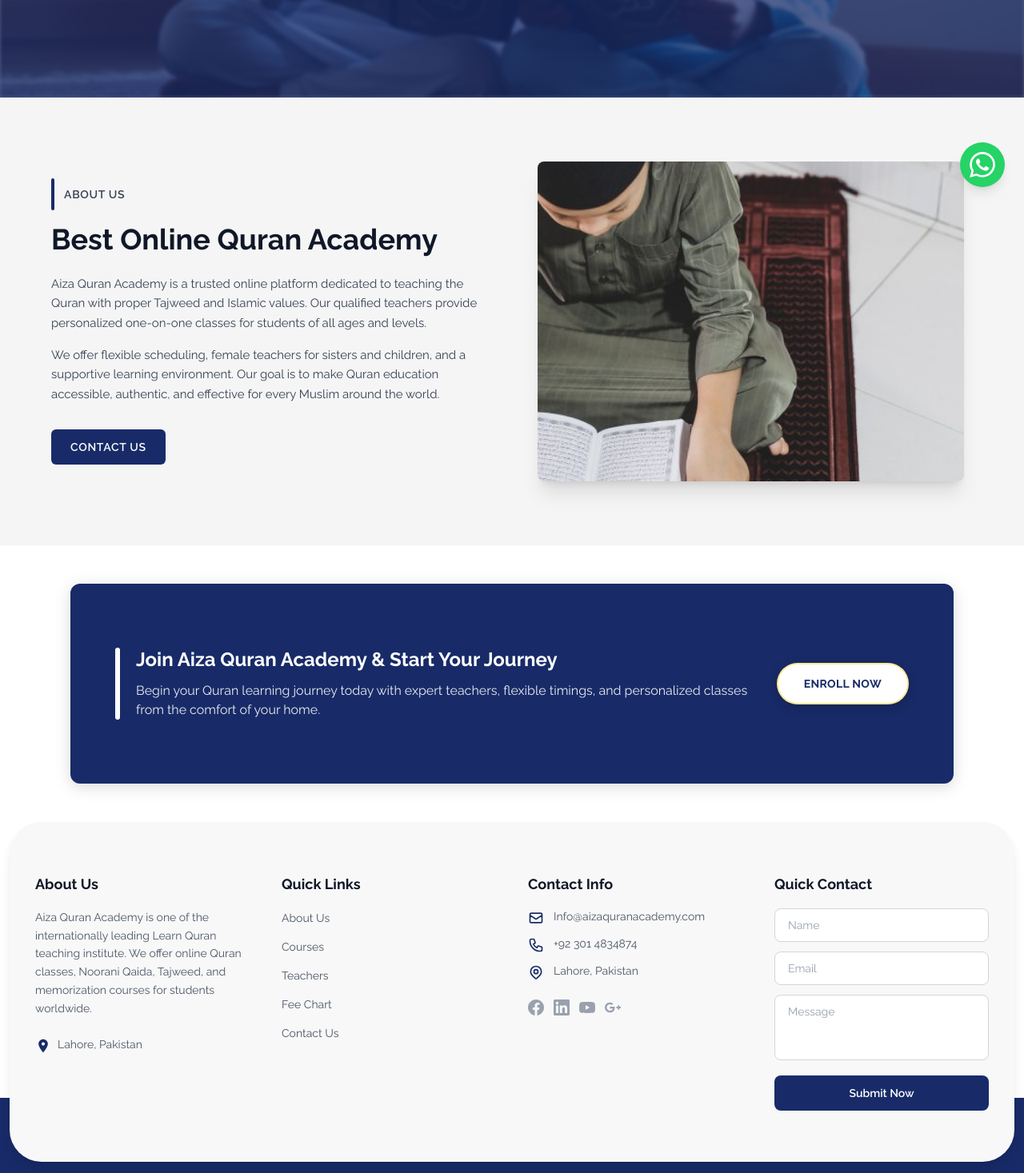
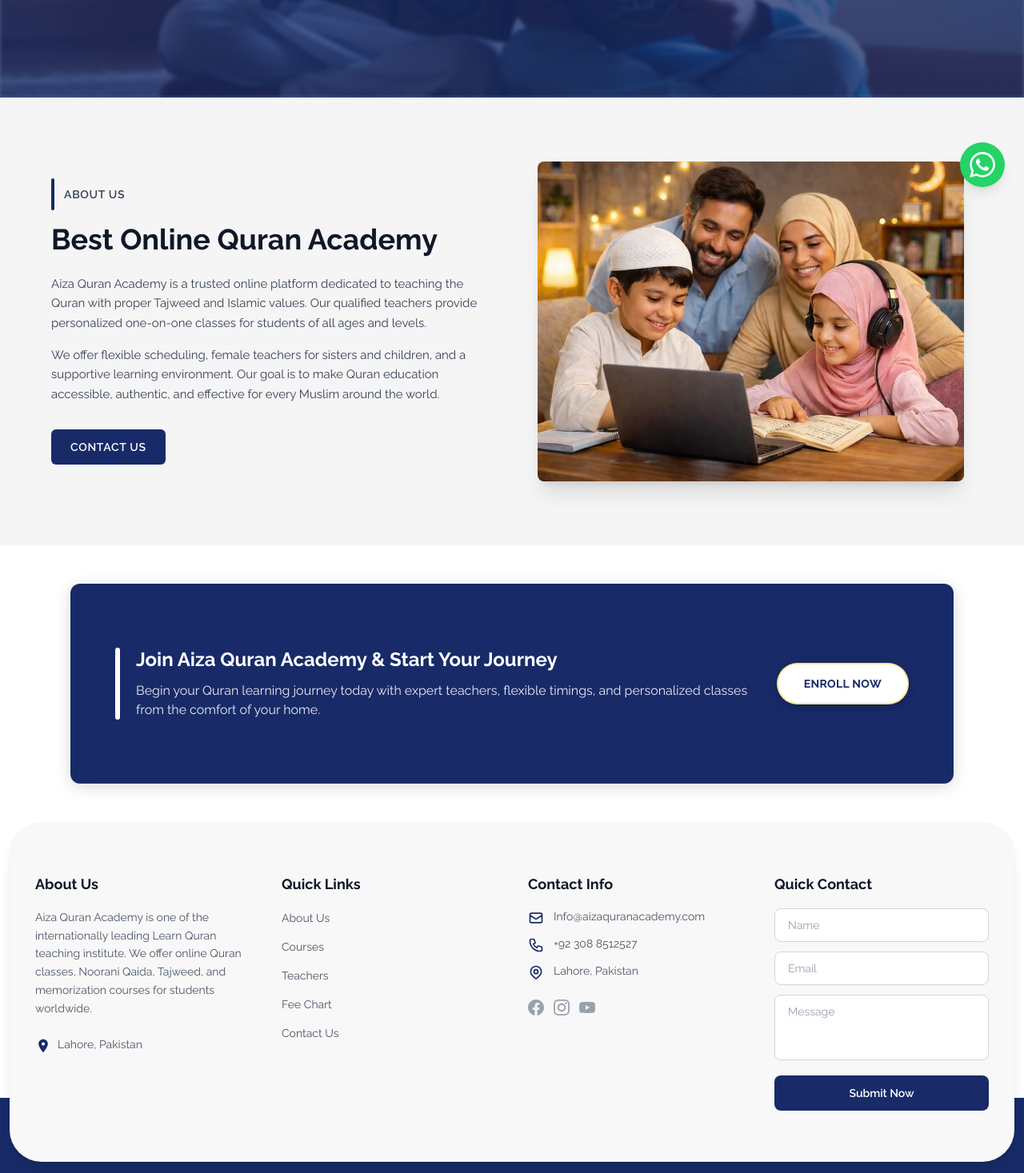
Before and after one commit to FaizanRasool402/quranacademy, a Next.js app: page /Aboutus in a window 1280 px wide. Shown: the part 542-2009 px from the top of the page at 80% size. Built offline with nearby package versions, Linux system fonts and the light colour scheme.

Commit message:
Done hy bs

```diff
--- a/components/Footer.tsx
+++ b/components/Footer.tsx
@@ -14,23 +14,18 @@
 const socialLinks = [
   {
     label: "Facebook",
-    href: "#",
+    href: "https://www.facebook.com/share/1B1FDJrt96/",
     icon: "M24 12.073c0-6.627-5.373-12-12-12s-12 5.373-12 12c0 5.99 4.388 10.954 10.125 11.854v-8.385H7.078v-3.47h3.047V9.43c0-3.007 1.792-4.669 4.533-4.669 1.312 0 2.686.235 2.686.235v2.953H15.83c-1.491 0-1.956.925-1.956 1.874v2.25h3.328l-.532 3.47h-2.796v8.385C19.612 23.027 24 18.062 24 12.073z",
   },
   {
-    label: "LinkedIn",
-    href: "#",
-    icon: "M20.447 20.452h-3.554v-5.569c0-1.328-.027-3.037-1.852-3.037-1.853 0-2.136 1.445-2.136 2.939v5.667H9.351V9h3.414v1.561h.046c.477-.9 1.637-1.85 3.37-1.85 3.601 0 4.267 2.37 4.267 5.455v6.286zM5.337 7.433c-1.144 0-2.063-.926-2.063-2.065 0-1.138.92-2.063 2.063-2.063 1.14 0 2.064.925 2.064 2.063 0 1.139-.925 2.065-2.064 2.065zm1.782 13.019H3.555V9h3.564v11.452zM22.225 0H1.771C.792 0 0 .774 0 1.729v20.542C0 23.227.792 24 1.771 24h20.451C23.2 24 24 23.227 24 22.271V1.729C24 .774 23.2 0 22.222 0h.003z",
+    label: "Instagram",
+    href: "https://www.instagram.com/kids_quran_academy?igsh=cXB1MmY5amE3bWNs",
+    icon: "M12 2.163c3.204 0 3.584.012 4.85.07 3.252.148 4.771 1.691 4.919 4.919.058 1.265.069 1.645.069 4.849 0 3.205-.012 3.584-.069 4.849-.149 3.225-1.664 4.771-4.919 4.919-1.266.058-1.644.07-4.85.07-3.204 0-3.584-.012-4.849-.07-3.26-.149-4.771-1.699-4.919-4.92-.058-1.265-.07-1.644-.07-4.849 0-3.204.013-3.583.07-4.849.149-3.227 1.664-4.771 4.919-4.919 1.266-.057 1.645-.069 4.849-.069zm0-2.163c-3.259 0-3.667.014-4.947.072-4.358.2-6.78 2.618-6.98 6.98-.059 1.281-.073 1.689-.073 4.948 0 3.259.014 3.668.072 4.948.2 4.358 2.618 6.78 6.98 6.98 1.281.058 1.689.072 4.948.072 3.259 0 3.668-.014 4.948-.072 4.354-.2 6.782-2.618 6.979-6.98.059-1.28.073-1.689.073-4.948 0-3.259-.014-3.667-.072-4.947-.196-4.354-2.617-6.78-6.979-6.98-1.281-.059-1.69-.073-4.949-.073zm0 5.838c-3.403 0-6.162 2.759-6.162 6.162s2.759 6.163 6.162 6.163 6.162-2.759 6.162-6.163c0-3.403-2.759-6.162-6.162-6.162zm0 10.162c-2.209 0-4-1.79-4-4 0-2.209 1.791-4 4-4s4 1.791 4 4c0 2.21-1.791 4-4 4zm6.406-11.845c-.796 0-1.441.645-1.441 1.44s.645 1.44 1.441 1.44c.795 0 1.439-.645 1.439-1.44s-.644-1.44-1.439-1.44z",
   },
   {
     label: "YouTube",
-    href: "#",
+    href: "https://youtube.com/@digi-talquranacademyfemale3361?si=wmfL3uh0gmwwoyIR",
     icon: "M23.498 6.186a3.016 3.016 0 0 0-2.122-2.136C19.505 3.545 12 3.545 12 3.545s-7.505 0-9.377.505A3.017 3.017 0 0 0 .502 6.186C0 8.07 0 12 0 12s0 3.93.502 5.814a3.016 3.016 0 0 0 2.122 2.136c1.871.505 9.376.505 9.376.505s7.505 0 9.377-.505a3.015 3.015 0 0 0 2.122-2.136C24 15.93 24 12 24 12s0-3.93-.502-5.814zM9.545 15.568V8.432L15.818 12l-6.273 3.568z",
-  },
-  {
-    label: "Google Plus",
-    href: "#",
-    icon: "M7.635 10.909v2.619h4.335c-.173 1.125-1.31 3.295-4.331 3.295-2.604 0-4.731-2.16-4.731-4.823 0-2.662 2.122-4.822 4.728-4.822 1.485 0 2.479.633 3.045 1.178l2.073-1.994c-1.33-1.245-3.056-1.995-5.115-1.995C3.412 4.365 0 7.785 0 12s3.414 7.635 7.635 7.635c4.41 0 7.332-3.098 7.332-7.461 0-.501-.054-.885-.12-1.265H7.635zm16.365 0h-2.183V8.726h-2.183v2.183h-2.182v2.181h2.182v2.184h2.183v-2.184H24",
   },
 ];
 
@@ -166,10 +161,10 @@
                       />
                     </svg>
                     <a
-                      href="tel:+923014834874"
+                      href="tel:+923088512527"
                       className="hover:text-[#182b68] transition-colors"
                     >
-                      +92 301 4834874
+                      +92 308 8512527
                     </a>
                   </li>
                   <li className="flex items-start gap-3 text-gray-600 text-sm">
@@ -202,6 +197,8 @@
                     <a
                       key={index}
                       href={social.href}
+                      target="_blank"
+                      rel="noopener noreferrer"
                       aria-label={social.label}
                       className="text-gray-400 hover:text-[#182b68] transition-colors"
                     >
--- a/components/HomeAbout.tsx
+++ b/components/HomeAbout.tsx
@@ -76,7 +76,7 @@
             {/* Right - Image */}
             <div ref={rightRef} className="slide-from-right relative rounded-lg overflow-hidden shadow-xl aspect-[4/3] max-h-[300px] sm:max-h-[350px] md:max-h-[400px] order-first md:order-none">
               <Image
-                src="/images/choto.jpg"
+                src="/images/teach.jpeg"
                 alt="Student reading Quran"
                 fill
                 className="object-cover"
--- a/components/MemorizationOutline.tsx
+++ b/components/MemorizationOutline.tsx
@@ -30,7 +30,7 @@
           {/* Right - Image */}
           <div className="relative w-full md:w-1/2 aspect-[4/3] sm:aspect-[16/10] md:aspect-auto md:min-h-[300px] lg:min-h-[360px] xl:min-h-[400px] order-2">
             <Image
-              src="/images/Memorization.jpg"
+              src="/images/teaching.jpeg"
               alt="Quran Memorization"
               fill
               className="object-cover"
--- a/components/Services.tsx
+++ b/components/Services.tsx
@@ -26,7 +26,7 @@
   {
     title: "Quran Memorization",
     tag: "Popular",
-    image: "/images/Memorization.jpg",
+    image: "/images/teaching.jpeg",
     href: "/QuranMemorization",
   },
   {
```
Also changed, not shown: public/images/teach.jpeg (added), public/images/teaching.jpeg (added).
